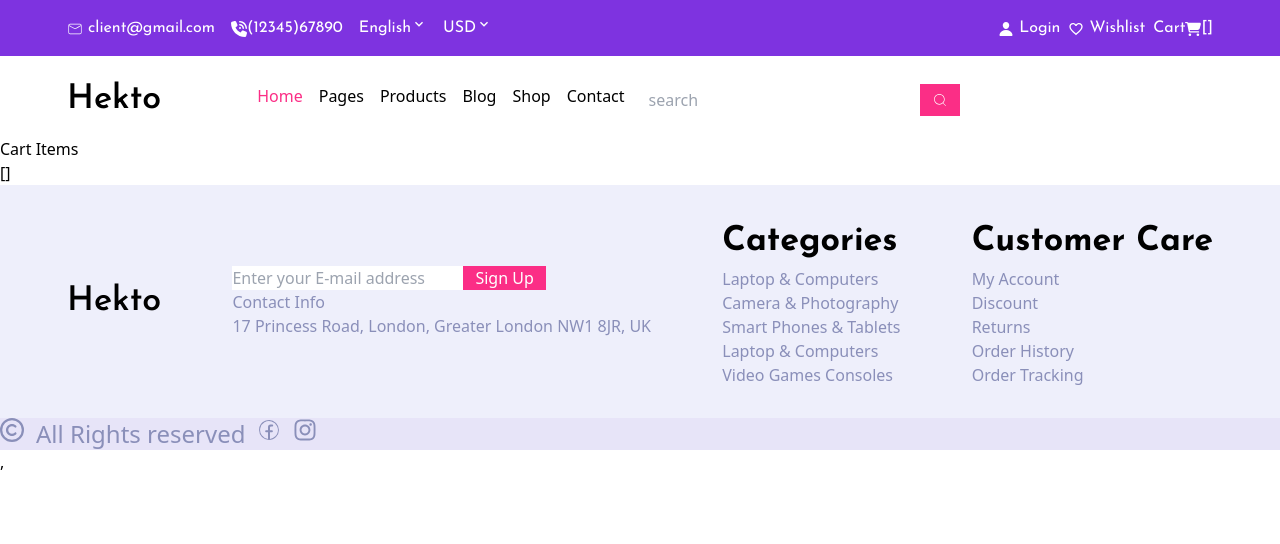
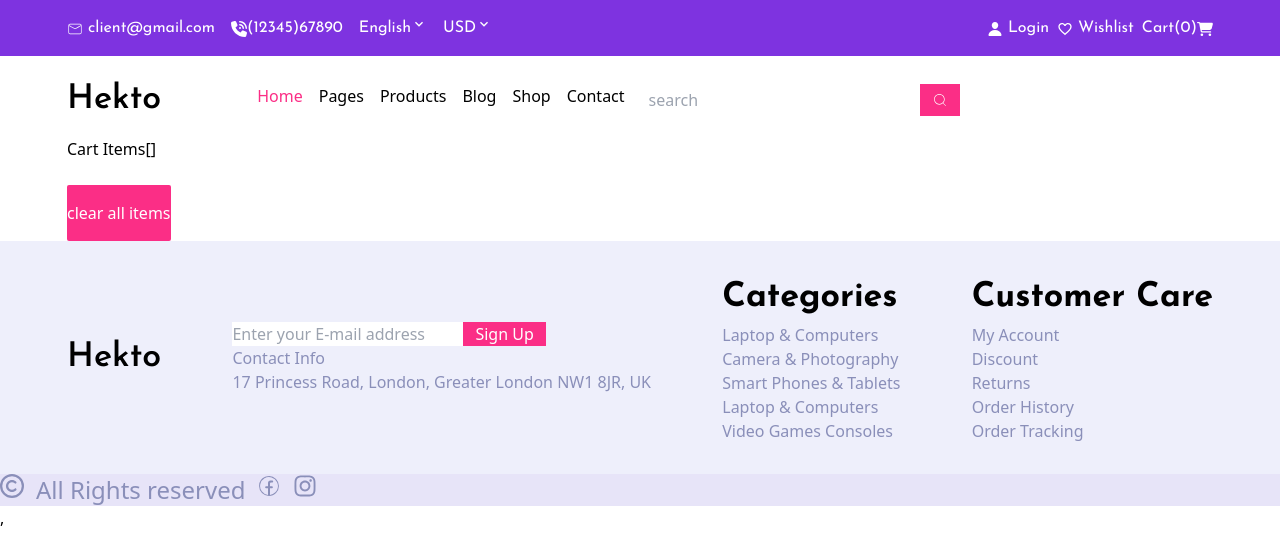
Before and after one commit to nischal58-krt/React_ecommerce24, a React (Vite) app: page /cart in a window 1280 px wide. Shown: the top 544 px of the page. Built offline with nearby package versions, Linux system fonts and the light colour scheme.

Commit message:
cart items in redux

```diff
--- a/src/components/home/common/Header.jsx
+++ b/src/components/home/common/Header.jsx
@@ -69,9 +69,9 @@ function Header() {
                 <MdOutlineFavoriteBorder className="inline-block" /> Wishlist{" "}
               </span>
               <Link to="/cart">
-                Cart
+                Cart({cartItems.length})
                 <FaCartShopping className="inline-block" />
-                {JSON.stringify(cartItems)}
+
               </Link>
             </div>
           </nav>
--- a/src/pages/Cart.jsx
+++ b/src/pages/Cart.jsx
@@ -3,16 +3,26 @@ import { Link } from 'react-router-dom'
 import { useSelector } from 'react-redux'
 import { useDispatch } from 'react-redux'
 import { addItem } from '../redux/slice/cartSlice'
-
+import { resetCart } from '../redux/slice/cartSlice'
 function Cart() {
     const cartItems = useSelector((store) => store.cart.value)
     const dispatch = useDispatch()
   return (
     <>
-    <div>Cart Items</div>
-    {JSON.stringify(cartItems)
-    }
-
+    <div className='container'>Cart Items
+    {JSON.stringify(cartItems)}
+    <br />
+        <br />
+        <button
+          className="btn"
+          onClick={() => {
+            dispatch(resetCart());
+          }}
+        >
+          clear all items
+        </button>
+        </div>
+        {/* <li>{dispatch(addItem())}</li> */}
     </>
   )
 }
--- a/src/pages/FeatureProduct.jsx
+++ b/src/pages/FeatureProduct.jsx
@@ -7,7 +7,8 @@ import { Link, useNavigate } from "react-router-dom";
 
 function FeatureProduct(props) {
   const navigate = useNavigate();
-  // const dispatch = useDispatch()
+  const dispatch = useDispatch()
+
   console.log(props._id);
   return (
     <div
@@ -16,12 +17,21 @@ function FeatureProduct(props) {
       }}
       className=" group bg-primary-light pt-[32px] shadow-[0px_0px_25px_0px_rgba(0,0,0,0.5)] hover:cursor-pointer "
     >
-      <div
+      {/* <div onClick={(e)=>{
+          e.stopPropagation()
+          alert("")
+      }}
         className="absolute left-[11px] top-[11px]  h-[30px] w-[30px] items-center justify-center rounded-full
-       border border-primary transition-all group-hover:flex"
+         border border-primary transition-all group-hover:flex"
       >
         <FaCartPlus className="text-primary hover:" />
-      </div>
+      </div> */}
+
+          <button onClick={(e)=>{
+          e.stopPropagation()
+         dispatch(addItem(props.name))
+      }} className="rounded-full border bg-primary ">addItems
+      </button>
 
       <img
         src={props.image}
@@ -37,6 +47,7 @@ function FeatureProduct(props) {
         <p className="group-hover:font-josefin  group-hover:text-[#151875]">
           ${props.price}
         </p>
+
       </div>
     </div>
   );
--- a/src/redux/slice/cartSlice.js
+++ b/src/redux/slice/cartSlice.js
@@ -3,12 +3,13 @@ import { createSlice } from '@reduxjs/toolkit'
 export const cartSlice = createSlice({
   name: 'cart',
   initialState: {
-    value: []
+    value:[]
+    // value: ["one","two"]
   },
   reducers: {
     addItem:(state,action)=>{
-        state.value = ["one", "two", "three"]
-        // state.value.push(action.payload)
+        // state.value = ["one", "two", "three"]
+        state.value.push(action.payload)
     },
     resetCart:(state,action)=>{
         state.value = []
```
